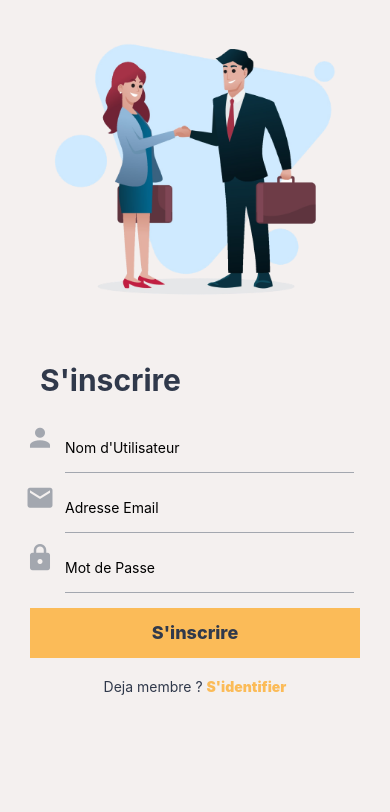
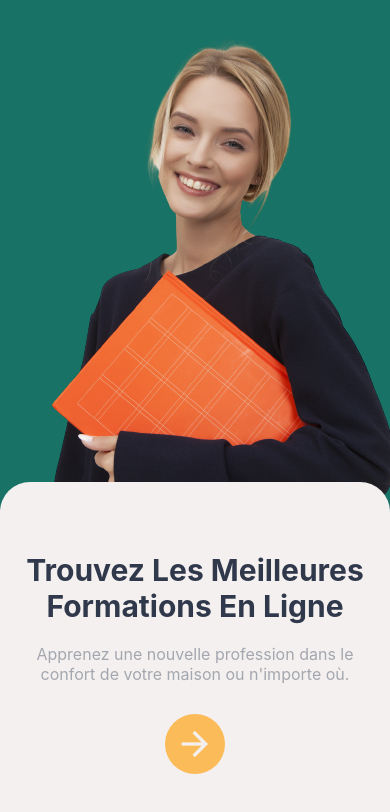
Before and after one commit to vanotis720/develeve-challenge, a React Native app: screen /GetStarted in a window 390 px wide. Shown: the top 812 px of the page. Built offline with nearby package versions, Linux system fonts and the light colour scheme.

Commit message:
start from getStarted

```diff
--- a/src/components/page/GetStarted.js
+++ b/src/components/page/GetStarted.js
@@ -20,7 +20,7 @@ function GetStarted({ navigation }) {
                 </Text>
                 <TouchableOpacity
                     style={styles.action}
-                    onPress={navigation.navigate('Auth')}
+                    onPress={() => navigation.navigate('Auth')}
                 >
                     <MaterialCommunityIcons name="arrow-right" size={40} color={colors.WHITE} />
                 </TouchableOpacity>
--- a/src/navigation/StartedStack.js
+++ b/src/navigation/StartedStack.js
@@ -7,7 +7,7 @@ const Stack = createNativeStackNavigator();
 
 function StartedStack() {
     return (
-        <Stack.Navigator initialRouteName="Auth">
+        <Stack.Navigator initialRouteName="GetStarted">
             <Stack.Screen
                 name="GetStarted"
                 component={GetStarted}
```
